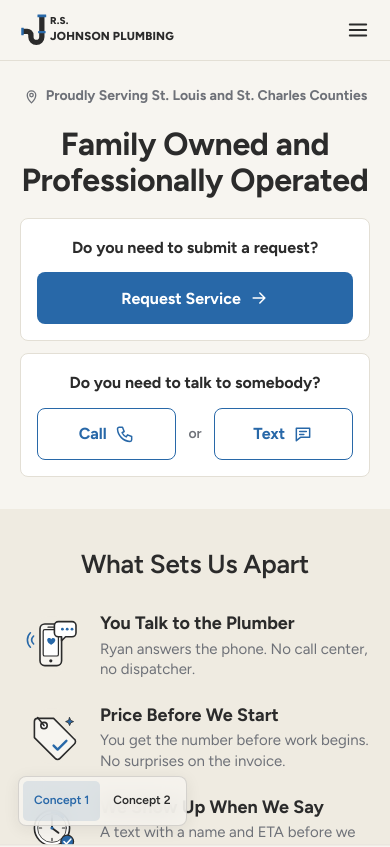
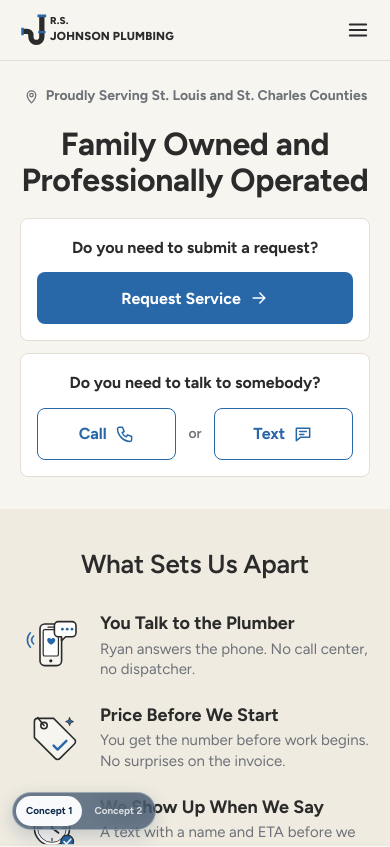
Before and after one commit to rs-johnson-plumbing/website, a Next.js app: page / in a window 390 px wide. Shown: the top 847 px of the page. Built offline with nearby package versions, Linux system fonts and the light colour scheme.

Commit message:
Concept switcher: make comparison control smaller and unobtrusive on mobile

```diff
--- a/src/components/concepts/concepts.module.css
+++ b/src/components/concepts/concepts.module.css
@@ -1,40 +1,49 @@
 .switcher {
   position: fixed;
-  left: 18px;
-  bottom: calc(18px + env(safe-area-inset-bottom, 0px));
-  z-index: 35;
+  left: 12px;
+  bottom: calc(14px + env(safe-area-inset-bottom, 0px));
+  z-index: 45;
   display: flex;
-  padding: 4px;
+  padding: 3px;
   gap: 2px;
-  border: 1px solid rgba(43, 43, 43, .16);
-  border-radius: 8px;
-  background: rgba(247, 245, 240, .82);
-  backdrop-filter: blur(12px);
-  box-shadow: 0 3px 16px rgba(43, 43, 43, .08);
+  border: 1px solid rgba(255, 255, 255, .34);
+  border-radius: 999px;
+  background: rgba(13, 42, 77, .58);
+  backdrop-filter: blur(14px);
+  box-shadow: 0 6px 18px rgba(13, 42, 77, .18);
 }
 .switcher button {
-  min-height: 40px;
-  padding: 0 11px;
-  border-radius: 5px;
-  color: #2b2b2b;
-  font-size: 12px;
-  font-weight: 600;
+  min-height: 30px;
+  padding: 0 10px;
+  border-radius: 999px;
+  color: rgba(255, 255, 255, .76);
+  font-size: 10px;
+  line-height: 1;
+  font-weight: 700;
+  white-space: nowrap;
 }
-.switcher button[aria-pressed="true"] { background: rgba(40, 104, 168, .12); color: #2868a8; }
-.switcher button:focus-visible { outline: 2px solid #2868a8; outline-offset: 2px; }
+.switcher button[aria-pressed="true"] {
+  background: rgba(255, 255, 255, .96);
+  color: #0d2a4d;
+}
+.switcher button:focus-visible { outline: 2px solid #ffffff; outline-offset: 2px; }
+
 @media (min-width: 1140px) {
-  .switcher { bottom: 18px; }
-  .switcher button { min-height: 32px; }
+  .switcher { left: 16px; bottom: 16px; }
+  .switcher button { min-height: 30px; }
 }
+
 @media (max-width: 1139px) {
   :global(body:has(div[aria-hidden="false"] > a[data-track="call-sticky"])) .switcher {
-    bottom: calc(92px + env(safe-area-inset-bottom, 0px));
+    bottom: calc(76px + env(safe-area-inset-bottom, 0px));
   }
 }
 
-/* Concept 2's action bar is always on screen below 1024px; sit above it. */
+/* Concept 2's action bar is always on screen below 1024px; keep the small
+   glass switcher immediately above it rather than floating over page copy. */
 @media (max-width: 1023px) {
   :global(html[data-concept="2"]) .switcher {
-    bottom: calc(84px + env(safe-area-inset-bottom, 0px));
+    left: 10px;
+    bottom: calc(70px + env(safe-area-inset-bottom, 0px));
   }
 }
```
